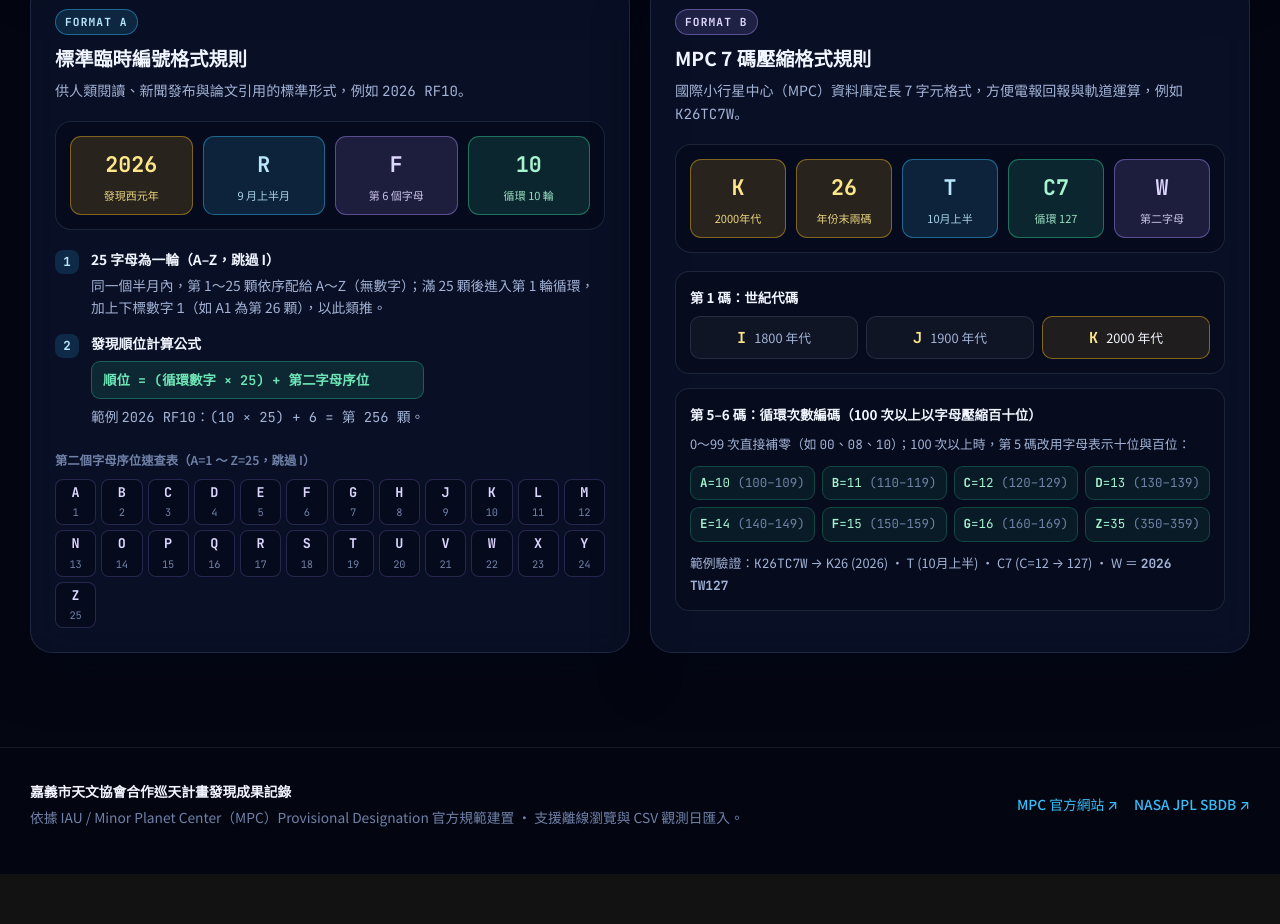
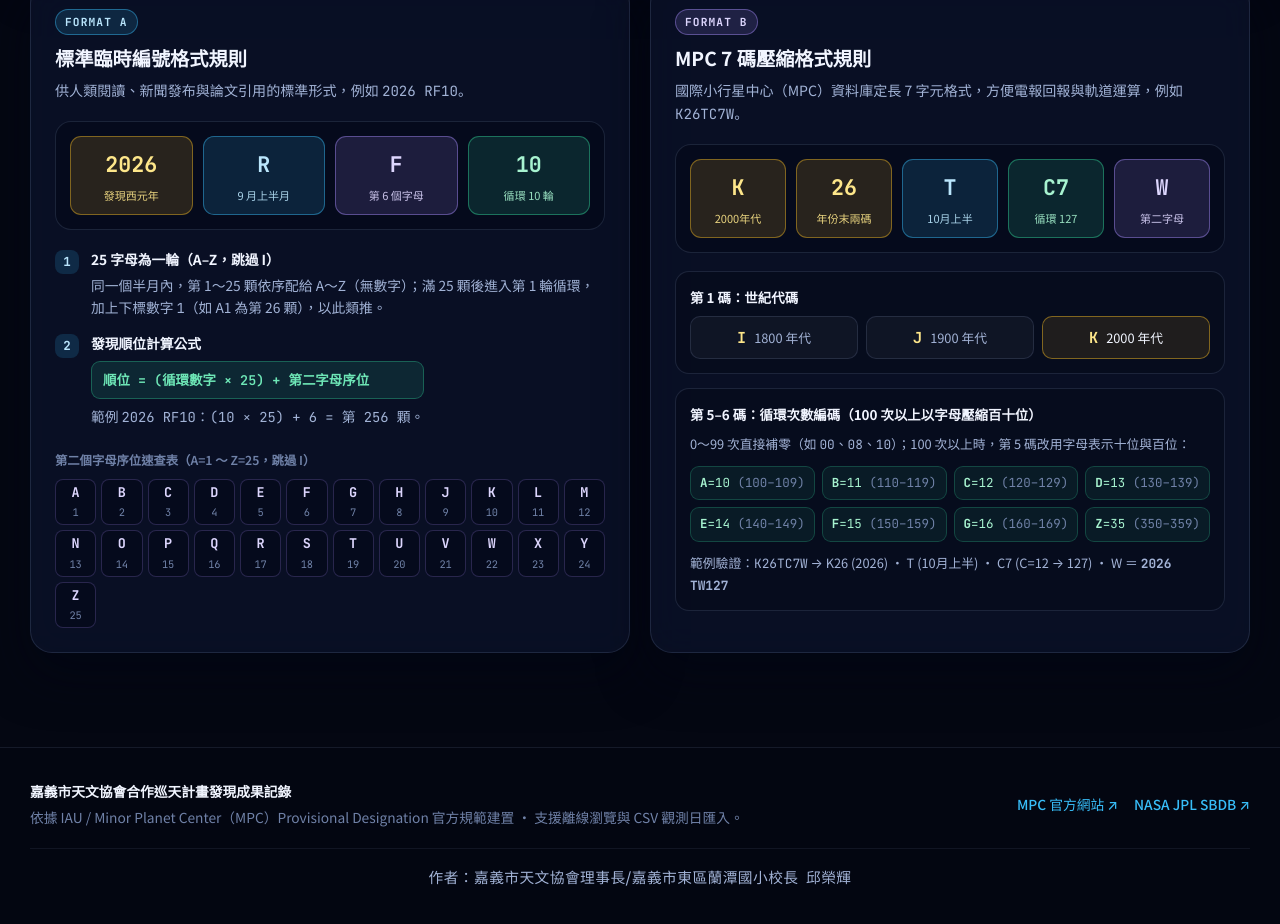
Before and after one commit to kennyCJH/asteroid-decoder-web, a plain HTML site: page index.html in a window 1280 px wide. Shown: the part 6292-7216 px from the top of the page. Before the commit the page ends 7166 px from the top, so only its background shows below. Drawn offline with Linux system fonts and the light colour scheme.

Commit message:
Add author credit in site footer

```diff
--- a/css/styles.css
+++ b/css/styles.css
@@ -2673,6 +2673,17 @@ body {
   text-decoration: underline;
 }
 
+.site-footer__author {
+  margin-top: 20px;
+  padding-top: 16px;
+  border-top: 1px solid rgba(176, 206, 255, 0.08);
+  text-align: center;
+  font-size: 0.92rem;
+  font-weight: 500;
+  color: var(--text-secondary);
+  letter-spacing: 0.03em;
+}
+
 .toast {
   position: fixed;
   bottom: 24px;
--- a/index.html
+++ b/index.html
@@ -610,6 +610,9 @@
         <a href="https://ssd.jpl.nasa.gov/tools/sbdb_lookup.html" target="_blank" rel="noopener noreferrer">NASA JPL SBDB ↗</a>
       </div>
     </div>
+    <div class="container site-footer__author">
+      <span>作者：嘉義市天文協會理事長/嘉義市東區蘭潭國小校長&nbsp;&nbsp;邱榮輝</span>
+    </div>
   </footer>
 
   <!-- 小行星詳細資訊 Modal -->
```
